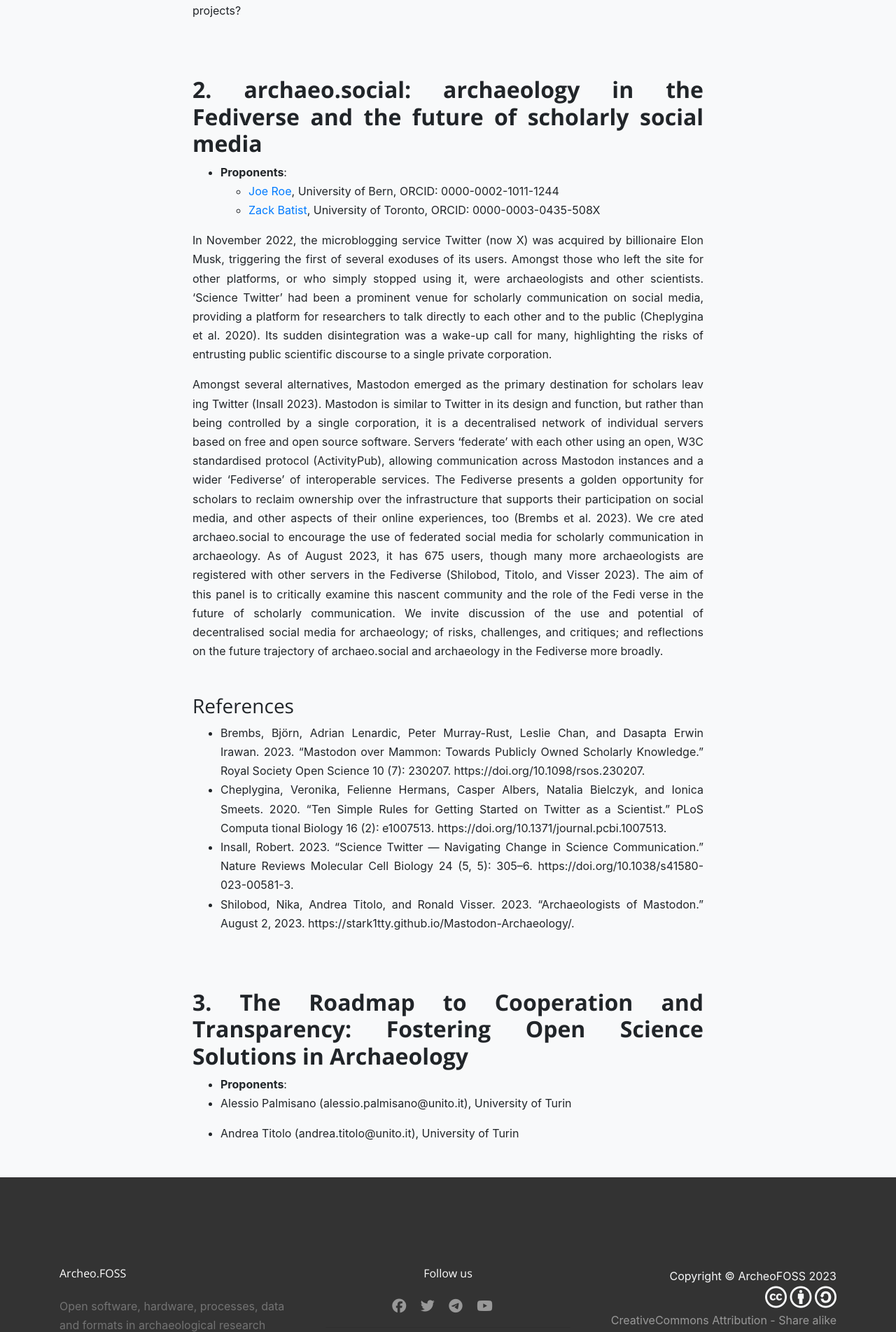
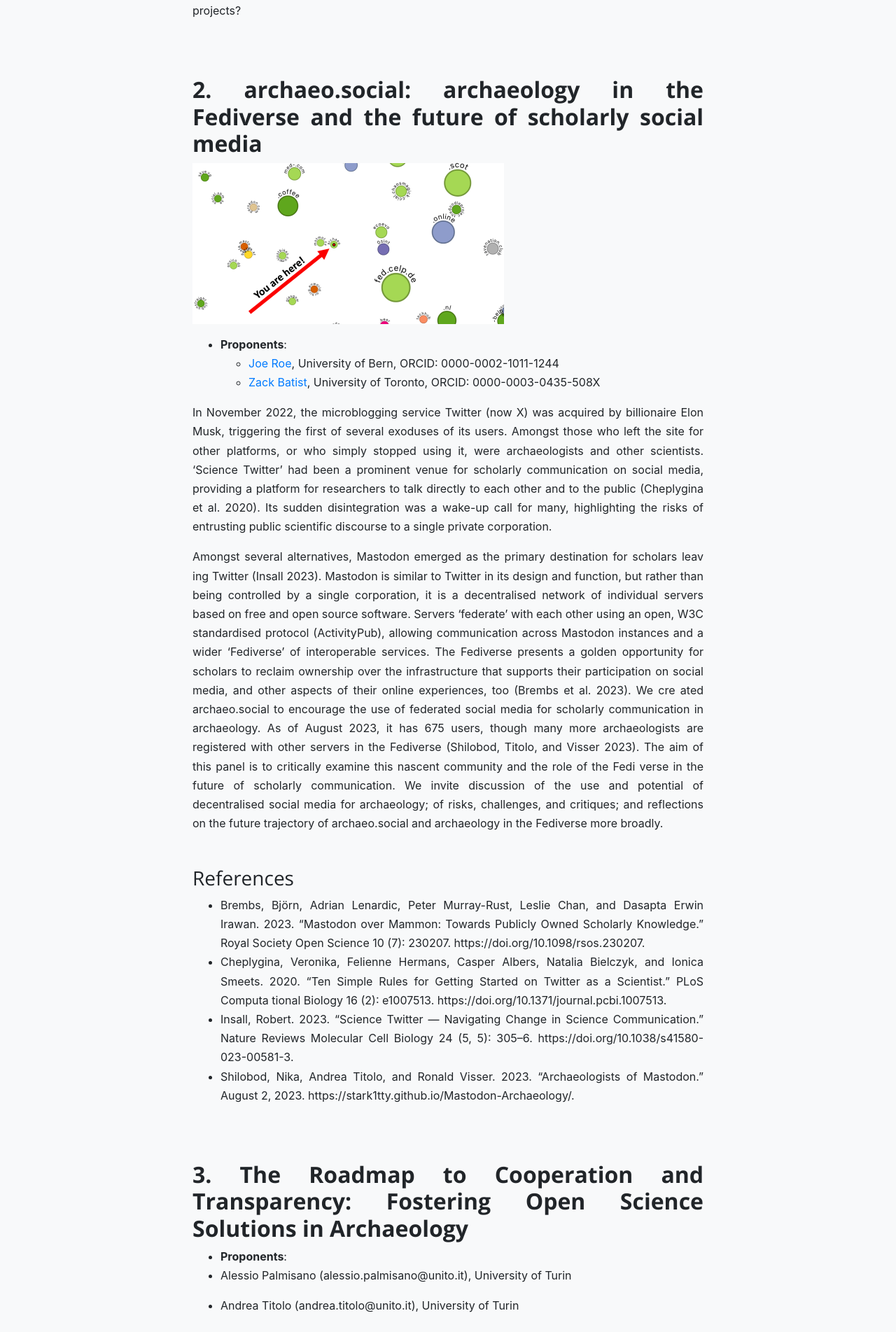
Before and after one commit to archeofoss/archeofoss, a Jekyll site: the page built from 2023/panel-proposals.md, in a window 1280 px wide. Shown: the part 1351-3254 px from the top of the page at 70% size. Built offline with Jekyll 4.4.1, drawn with Linux system fonts in a browser that asks for light colours; nearby versions of some CDN libraries.

Commit message:
Update panel-proposals.md
insert image

```diff
--- a/2023/panel-proposals.md
+++ b/2023/panel-proposals.md
@@ -24,6 +24,8 @@ Which is the sustainable way to trace properly a circular knowledge path? And ho
 
 ## 2. archaeo.social: archaeology in the Fediverse and the future of scholarly social media
 
+![Fediverse](fediverse.png)
+
 - **Proponents**:
   - [Joe Roe](mailto:joeroe@hey.com), University of Bern, ORCID: 0000-0002-1011-1244
   - [Zack Batist](z.batist@mail.utoronto.ca), University of Toronto, ORCID: 0000-0003-0435-508X
```
